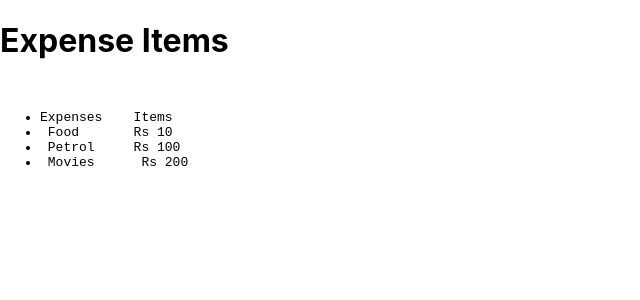
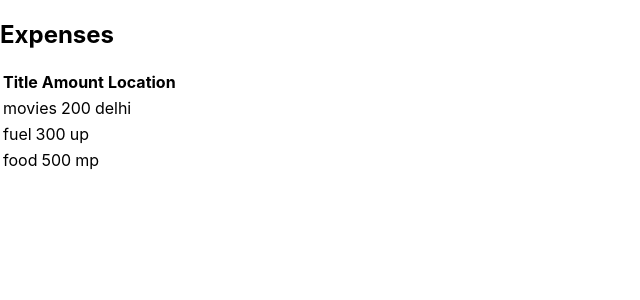
Before and after one commit to deepakkr14/project, a React (Create React App) app: page / in a window 1280 px wide. Shown: the top 300 px of the page, without its empty margins (0-640 px from the left). Built offline with nearby package versions, Linux system fonts and the light colour scheme.

Commit message:
multiple expenses using loop

```diff
--- a/src/App.js
+++ b/src/App.js
@@ -1,17 +1,33 @@
 // import logo from './logo.svg';
-import './App.css';
-import ExpenseItem from './component/ExpenseItem';
+import "./App.css";
+import "./component/Expensecss.css";
+import ExpenseItem from "./component/ExpenseItem";
+const data = [
+  { title: "movies", amount: "200", location: "delhi" },
+  { title: "fuel", amount: "300", location: "up" },
+  { title: "food", amount: "500", location: "mp" },
+];
 function App() {
   return (
     <div>
-   <ExpenseItem></ExpenseItem>
-   <pre> <ul>
-    <li>Expenses    Items</li>
-    <li> Food       Rs 10</li>
-    <li> Petrol     Rs 100 </li>
-    <li> Movies      Rs 200</li>
-   </ul></pre>
-   </div>
+      <h2>Expenses</h2>
+      <table>
+        <thead>
+          <tr>
+            <th>Title</th>
+            <th>Amount</th>
+            <th>Location</th>
+          </tr>
+        </thead>
+      </table>
+      {data.map((expense) => (
+        <ExpenseItem
+          title={expense.title}
+          amount={expense.amount}
+          location={expense.location}
+        />
+      ))}
+    </div>
   );
 }
 
--- a/src/component/ExpenseItem.js
+++ b/src/component/ExpenseItem.js
@@ -1,4 +1,14 @@
- function ExpenseItem(){
-    return <h1>Expense Items</h1>
- }
- export default ExpenseItem;
+function ExpenseItem(expense) {
+  return (
+    <div>
+      <table>
+        <tr>
+          <td>{expense.title}</td>
+          <td>{expense.amount}</td>
+          <td>{expense.location}</td>
+        </tr>
+      </table>
+    </div>
+  );
+}
+export default ExpenseItem;
```
Also changed, not shown: src/component/Expensecss.css (added).
